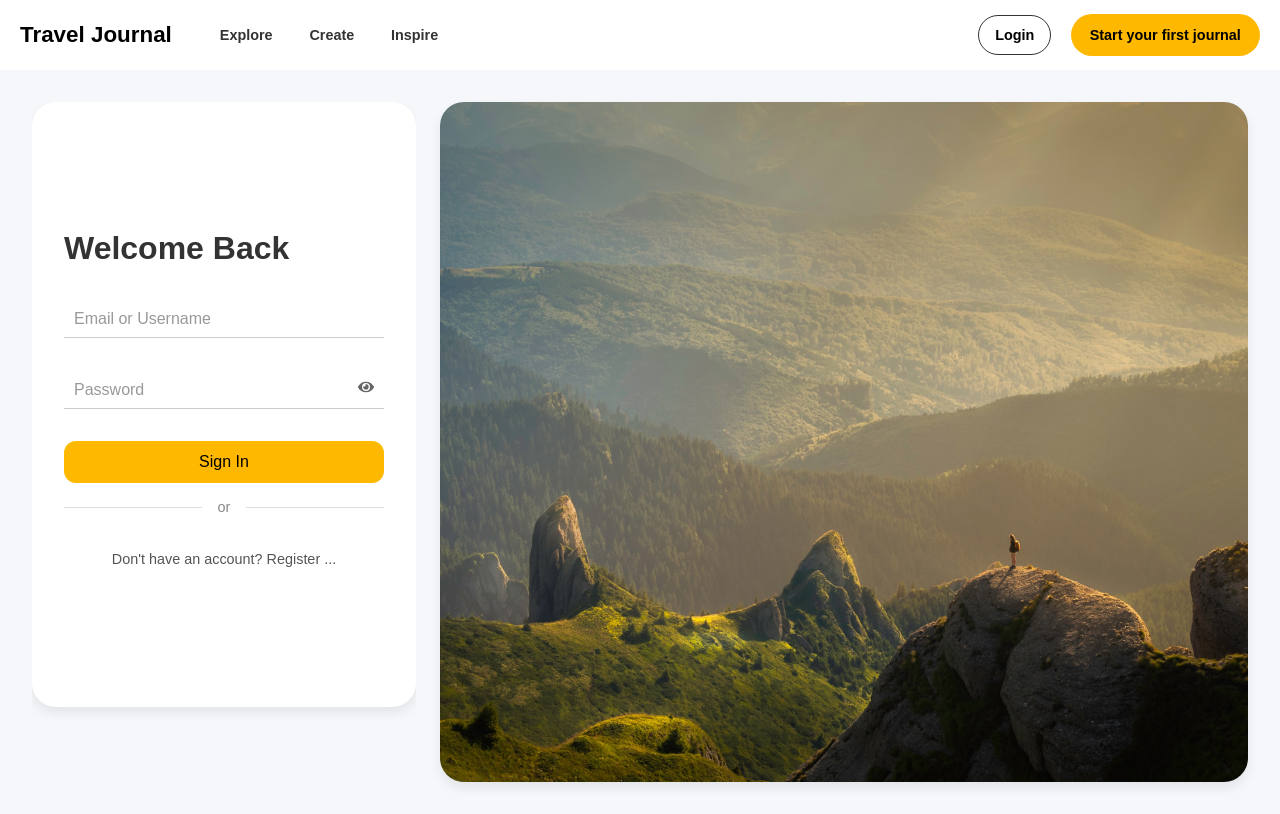
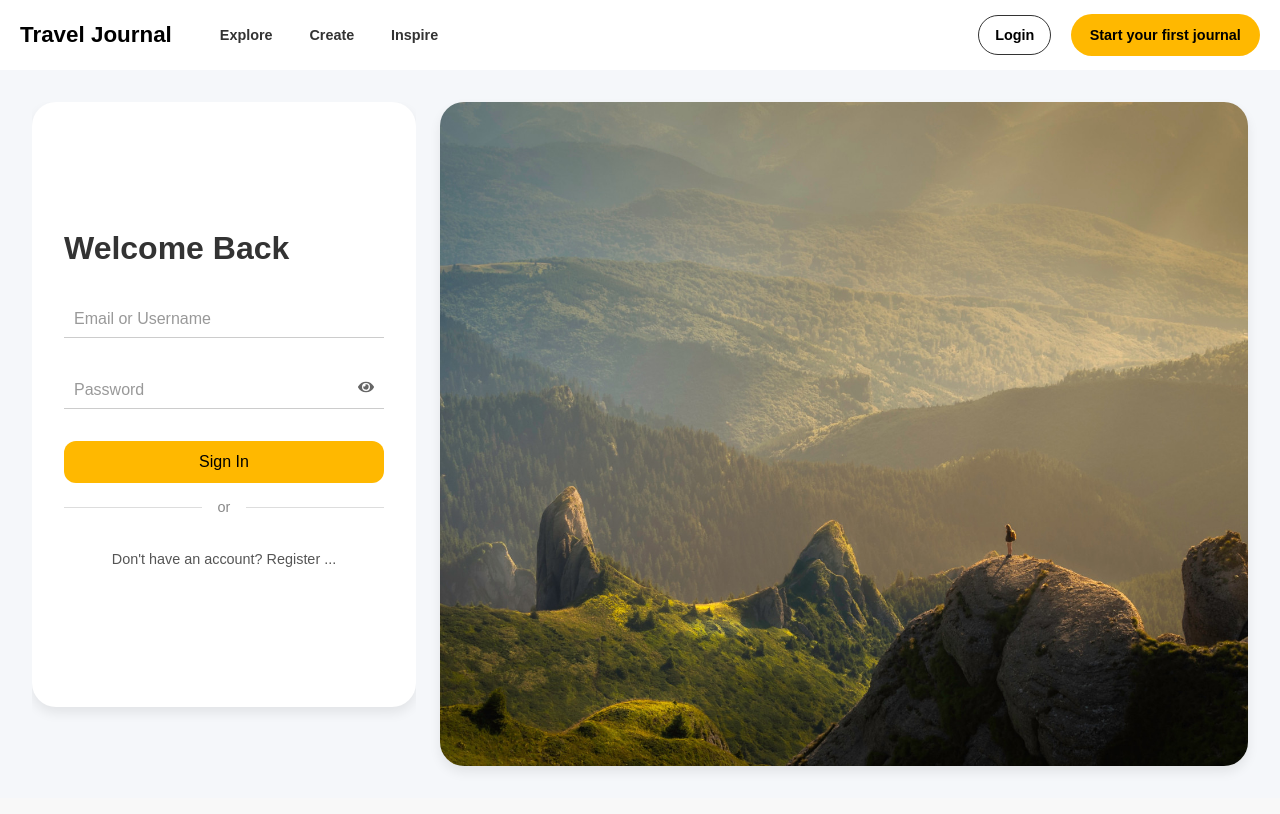
Before and after one commit to gloomforge/travelapp-client, a React (Create React App) app: page /account/auth/login in a window 1280 px wide. Built offline with nearby package versions, Linux system fonts and the light colour scheme.

Commit message:
style(global): update font and size scaling

```diff
--- a/src/api/AuthApi.ts
+++ b/src/api/AuthApi.ts
@@ -21,4 +21,5 @@
     }
 }
 
+// eslint-disable-next-line import/no-anonymous-default-export
 export default new AuthApi();
--- a/src/index.css
+++ b/src/index.css
@@ -1,3 +1,5 @@
+@import url('https://fonts.googleapis.com/css2?family=Lexend+Deca:wght@100..900&display=swap');
+
 *,
 *::before,
 *::after {
--- a/src/pages/account/auth/AuthPage.css
+++ b/src/pages/account/auth/AuthPage.css
@@ -1,6 +1,6 @@
 .auth-container {
     display: flex;
-    height: 93vh;
+    height: 91vh;
     padding: 2rem;
     box-sizing: border-box;
     margin: 0 auto;
```
